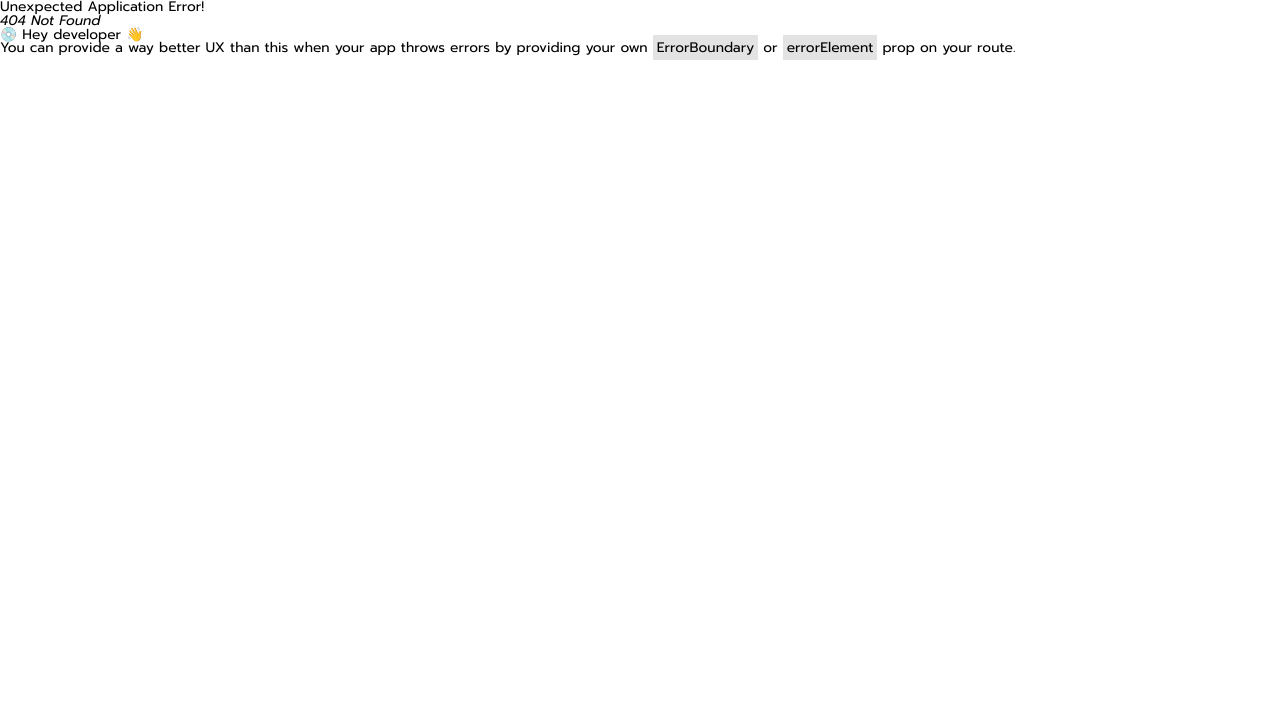
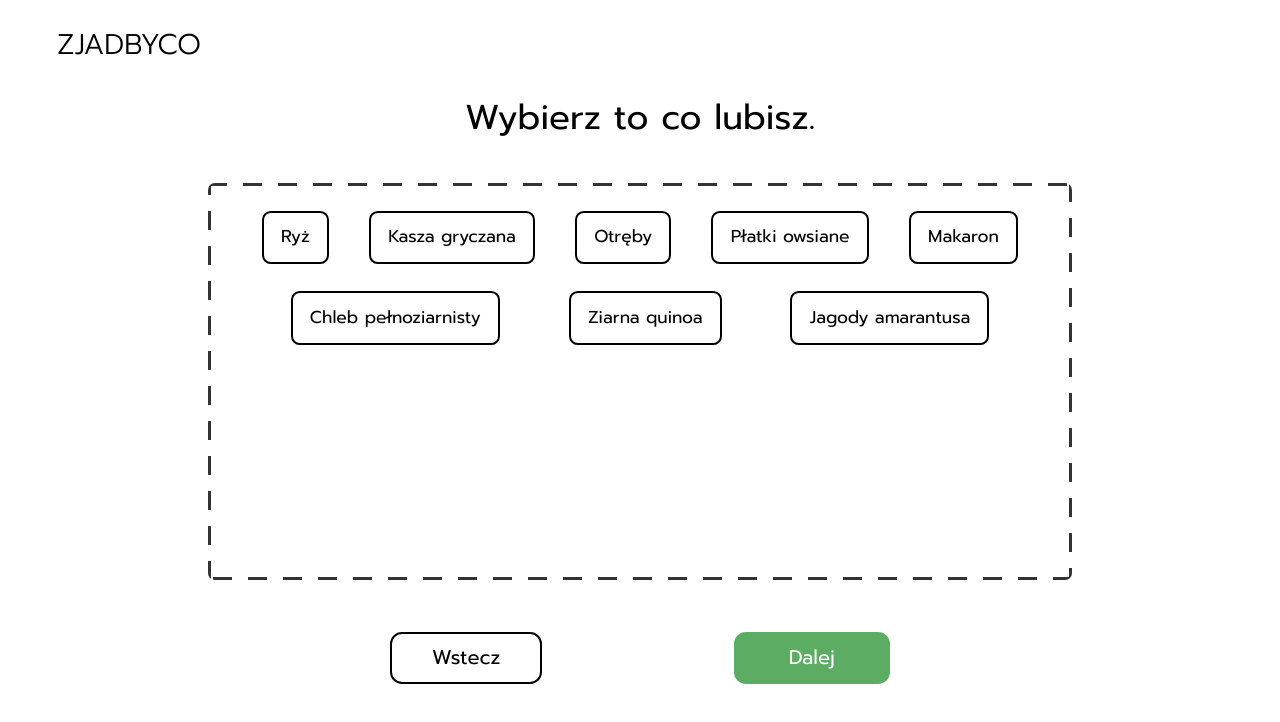
Before and after one commit to JakubTeczar/Zjadbyco, a React (Create React App) app in the folder frontend/: page /hello/chooseElements/1 in a window 1280 px wide. Before the commit this address had no page. Shown: the top 722 px of the page. Built offline with nearby package versions, Linux system fonts and the light colour scheme.

Commit message:
prawie zrobione pule w hello

```diff
--- a/frontend/src/App.js
+++ b/frontend/src/App.js
@@ -8,7 +8,7 @@ import Settings from './pages/Settings';
 import Shopping from './pages/Shopping';
 import AddElement from './pages/AddElement';
 import Hello from './pages/hello/Hello';
-import ChooseElements from './pages/hello/ChooseElements';
+import ChooseElements,{loader as loadPool} from './pages/hello/ChooseElements';
 import {action as AddNewElement} from './pages/AddElement';
 import Genereate from './pages/GenerateEl';
 import ElementInput, {loader as loadYourPool} from './components/loadYourPool';
@@ -28,8 +28,10 @@ const router = createBrowserRouter([
         element: <Hello/>,
       },
       {
-        path: 'hello/chooseElements',
-        element: <ChooseElements/>
+        path: 'hello/chooseElements/:type',
+        element: <ChooseElements/>,
+        loader: loadPool
+
       },
       {
         path: 'calendar/:date',
--- a/frontend/src/css/layout/chooseElements.css
+++ b/frontend/src/css/layout/chooseElements.css
@@ -1,9 +1,9 @@
 /* Error: Undefined variable.
  *    ,
- * 62 |             background: $green
+ * 63 |             background: $green
  *    |                         ^^^^^^
  *    '
- *   src\sass\layout\chooseElements.sass 62:25  root stylesheet */
+ *   src\sass\layout\chooseElements.sass 63:25  root stylesheet */
 
 body::before {
   font-family: "Source Code Pro", "SF Mono", Monaco, Inconsolata, "Fira Mono",
@@ -13,5 +13,5 @@ body::before {
   padding: 1em;
   margin-bottom: 1em;
   border-bottom: 2px solid black;
-  content: "Error: Undefined variable.\a    \2577 \a 62 \2502              background: $green\d\a    \2502                          ^^^^^^\a    \2575 \a   src\\sass\\layout\\chooseElements.sass 62:25  root stylesheet";
+  content: "Error: Undefined variable.\a    \2577 \a 63 \2502              background: $green\d\a    \2502                          ^^^^^^\a    \2575 \a   src\\sass\\layout\\chooseElements.sass 63:25  root stylesheet";
 }
--- a/frontend/src/css/pages/styles.css
+++ b/frontend/src/css/pages/styles.css
@@ -605,7 +605,7 @@ input:focus {
 }
 .choose-el__h2 {
   font-size: 4rem;
-  margin-top: 1.4em;
+  margin-top: 1.2em;
 }
 .choose-el__h4 {
   font-size: 3rem;
@@ -617,11 +617,12 @@ input:focus {
   background-size: 3px 100%, 100% 3px, 3px 100%, 100% 3px;
   background-position: 0 0, 0 0, 100% 0, 0 100%;
   background-repeat: no-repeat;
-  height: 42rem;
+  height: 46rem;
   padding: 2em 3em;
+  margin-top: 3.4em;
 }
 .choose-el__box {
-  height: 40rem;
+  height: 43rem;
   display: flex;
   flex-wrap: wrap;
   justify-content: space-evenly;
@@ -654,7 +655,7 @@ input:focus {
   margin: 0 auto;
   display: flex;
   justify-content: space-around;
-  padding-top: 2.6em;
+  padding-top: 2em;
   font-size: 3rem;
   text-align: center;
 }
--- a/frontend/src/pages/AddElement.js
+++ b/frontend/src/pages/AddElement.js
@@ -55,7 +55,7 @@ function AddElement () {
                     <div className="addElement__form--bottom-panel">
                         <li>
                             <h4>Ilosc</h4>
-                            <input className="addElement__form--amount" type="number" name="amount" ref={amount} defaultValue={0} ></input>
+                            <input className="addElement__form--amount" type="number" step={.1} name="amount" ref={amount} defaultValue={0} ></input>
                             <select className="addElement__form--unit" name="unit" ref={unit}>
                                 <option value="szt">szt</option>
                                 <option value="g">g</option>
@@ -93,7 +93,7 @@ export async function action({ request, params }) {
         date : dateFromLink,
     };
 
-    let url = `http://localhost:8080/${whereAdd}/addElement`;
+    let url = `http://localhost:8080/${whereAdd}/addElement/${currentUrl}`; //dodać
 
     const response = await fetch(url, {
       method: "POST",
--- a/frontend/src/pages/hello/ChooseElements.js
+++ b/frontend/src/pages/hello/ChooseElements.js
@@ -1,10 +1,26 @@
-import { Link } from "react-router-dom";
+import { Link, useLoaderData, useParams } from "react-router-dom";
 import React, { useState } from 'react';
 import NewElement from "../../components/NewElement";
 
 function ChooseElements () {
-    let elements = ["Ryż","Kasza gryczana","Otręby","Płatki owsiane","Makaron","Chleb pełnoziarnisty","Ziarna quinoa","Jagody amarantusa"];
-
+    const elements = useLoaderData();
+    const params = useParams();
+    let typeOfFood;
+    if(params.type === "grainProducts"){
+        typeOfFood = "Produkty zbożowe";
+    }else if(params.type === "vegetablesAndFruits"){
+        typeOfFood = "Warzywa i owoce";
+    }else if(params.type === "milkProducts"){
+        typeOfFood = "Produkty mleczne";
+    }else if(params.type === "meat"){
+        typeOfFood = "Mięso";
+    }else if(params.type === "sweets"){
+        typeOfFood = "Słodycze";
+    }else if(params.type === "dish"){
+        typeOfFood = "Dania";
+    }else if(params.type === "drinks"){
+        typeOfFood = "Napoje";
+    }
     const [pickElements, setpickElements] = useState(new Set());
 
     const pickFunction =(index)=>{
@@ -22,7 +38,7 @@ function ChooseElements () {
     return (
         <>
             <h2 className="choose-el__h2">Wybierz to co lubisz.</h2>
-            <h4 className="choose-el__h4">Produkty zbożowe</h4>
+            <h4 className="choose-el__h4">{typeOfFood}</h4>
 
             <div className="choose-el__wrapper box">
                 <div className="choose-el__box">
@@ -40,3 +56,11 @@ function ChooseElements () {
 };
 
 export default ChooseElements;
+
+export async function loader ({request , params}){
+
+    const url = params.type; //type of food
+    console.log(url);
+    let elements = ["Ryż","Kasza gryczana","Otręby","Płatki owsiane","Makaron","Chleb pełnoziarnisty","Ziarna quinoa","Jagody amarantusa"];
+    return elements;
+}
--- a/frontend/src/pages/hello/Hello.js
+++ b/frontend/src/pages/hello/Hello.js
@@ -8,7 +8,7 @@ function Hello () {
             <h4 className="hello__box--text1"><b>Ta aplikacja pomoże ci</b> w planowaniu posiłków podczas dnia <br></br> oraz tworzenia listy zakupów</h4>
             <h4 className="hello__box--text2">Przed pierwszym uruchomieniem naszej aplikacji <br></br> <b>podaj nam co lubisz jeść.</b></h4>
             </div>
-            <Link to="chooseElements"><button className="hello__btn">Zaczynajmy</button></Link>
+            <Link to="chooseElements/grainProducts"><button className="hello__btn">Zaczynajmy</button></Link>
         </div>
     );
 };
--- a/frontend/src/sass/layout/chooseElements.sass
+++ b/frontend/src/sass/layout/chooseElements.sass
@@ -4,7 +4,7 @@
         margin: 0 auto
     &__h2
         font-size: 4rem
-        margin-top: 1.4em
+        margin-top: 1.2em
     &__h4
         font-size: 3rem
         font-weight: 300
@@ -14,10 +14,11 @@
         background-size: 3px 100%, 100% 3px, 3px 100% , 100% 3px
         background-position: 0 0, 0 0, 100% 0, 0 100%
         background-repeat: no-repeat
-        height: 42rem
+        height: 46rem
         padding: 2em 3em
+        margin-top: 3.4em
     &__box
-        height: 40rem
+        height: 43rem
         display: flex
         flex-wrap: wrap
         justify-content: space-evenly
@@ -52,7 +53,7 @@
         margin: 0 auto
         display: flex
         justify-content: space-around
-        padding-top: 2.6em
+        padding-top: 2em
         font-size: 3rem
         text-align: center
         &--back
```
Also changed, not shown: 1 other file (tests, documents, lock files or other folders).
